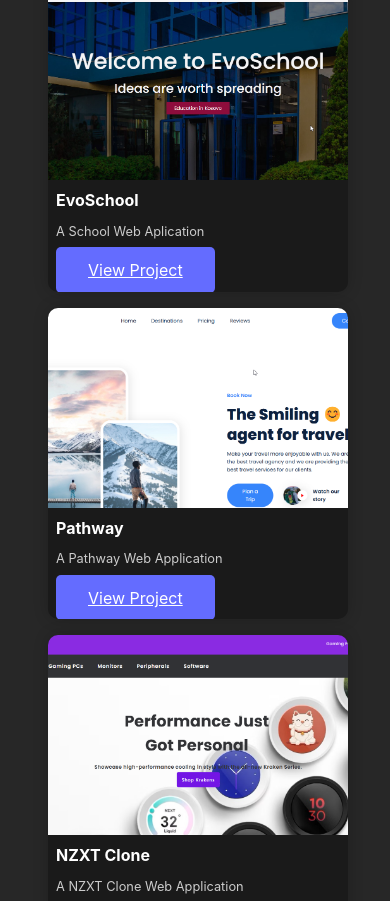
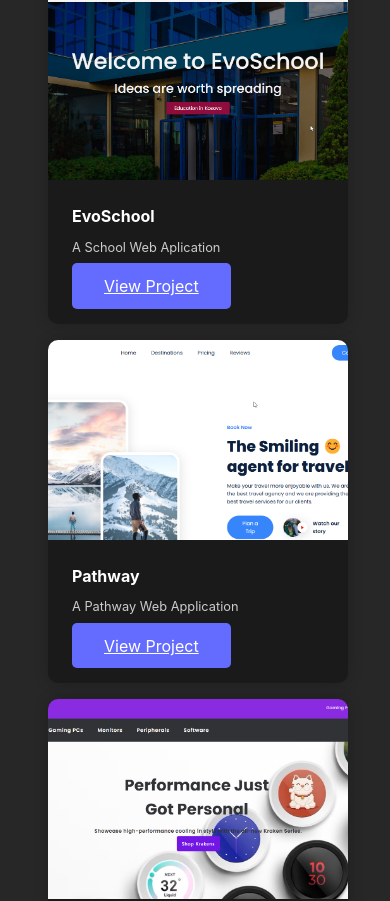
Before and after one commit to rinorze/vercelrinor, a React (Vite) app: page / in a window 390 px wide. Shown: the part 5526-6427 px from the top of the page. Built offline with nearby package versions, Linux system fonts and the light colour scheme.

Commit message:
Update Works.scss

```diff
--- a/src/components/Works/Works.scss
+++ b/src/components/Works/Works.scss
@@ -56,7 +56,7 @@
 
     .work-card {
       .work-info {
-        padding: 1rem; // Reduce padding for smaller screens
+        padding: 1.5rem; // Reduce padding for smaller screens
 
         h3 {
           font-size: 1.25rem; // Adjust heading size for smaller screens
@@ -76,7 +76,7 @@
 
     .work-card {
       .work-info {
-        padding: 0.5rem; // Further reduce padding for very small screens
+        padding: 1.5rem; // Further reduce padding for very small screens
 
         h3 {
           font-size: 1rem; // Further adjust heading size
```
